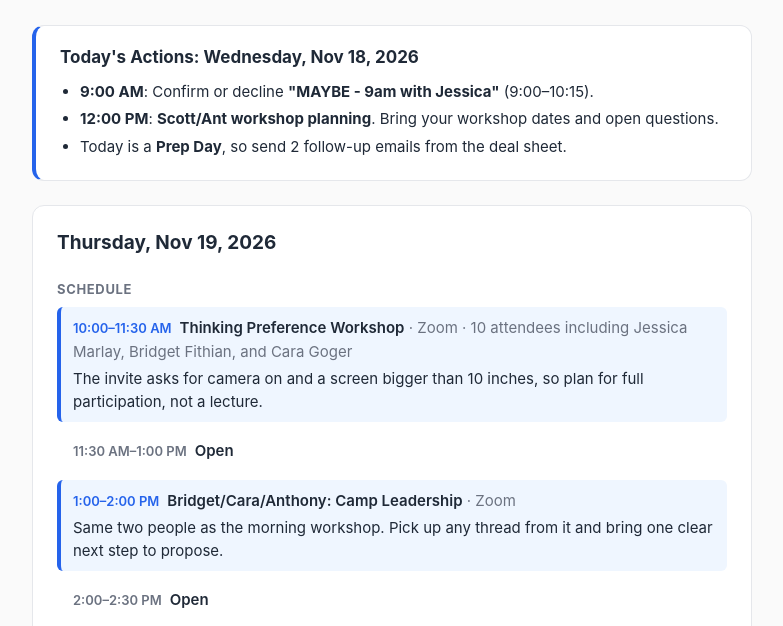
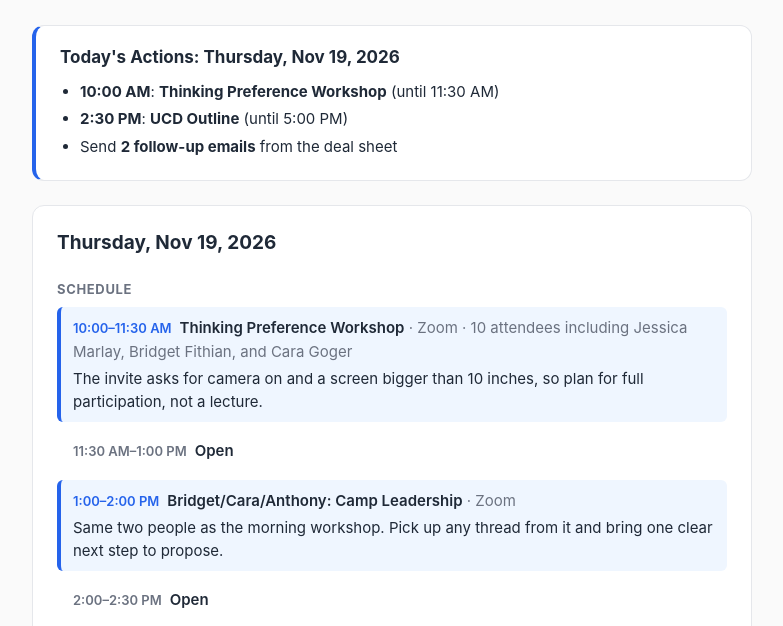
Before and after one commit to trunzo3/daily-brief, a plain HTML site: page index.html in a window 1280 px wide. Shown: the part 137-763 px from the top of the page, without its empty margins (248-1031 px from the left). Drawn offline with Linux system fonts and the light colour scheme.

Commit message:
Today's Actions for Thu Nov 19

```diff
--- a/index.html
+++ b/index.html
@@ -58,12 +58,12 @@
 </header>
 
 <!-- TODAY'S ACTIONS START -->
-<section class="actions" id="todays-actions-2026-11-18">
-  <h2>Today's Actions: Wednesday, Nov 18, 2026</h2>
+<section class="actions" id="todays-actions-2026-11-19">
+  <h2>Today's Actions: Thursday, Nov 19, 2026</h2>
   <ul>
-    <li><strong>9:00 AM</strong>: Confirm or decline <strong>"MAYBE - 9am with Jessica"</strong> (9:00–10:15).</li>
-    <li><strong>12:00 PM</strong>: <strong>Scott/Ant workshop planning</strong>. Bring your workshop dates and open questions.</li>
-    <li>Today is a <strong>Prep Day</strong>, so send 2 follow-up emails from the deal sheet.</li>
+    <li><strong>10:00 AM</strong>: <strong>Thinking Preference Workshop</strong> (until 11:30 AM)</li>
+    <li><strong>2:30 PM</strong>: <strong>UCD Outline</strong> (until 5:00 PM)</li>
+    <li>Send <strong>2 follow-up emails</strong> from the deal sheet</li>
   </ul>
 </section>
 
```
